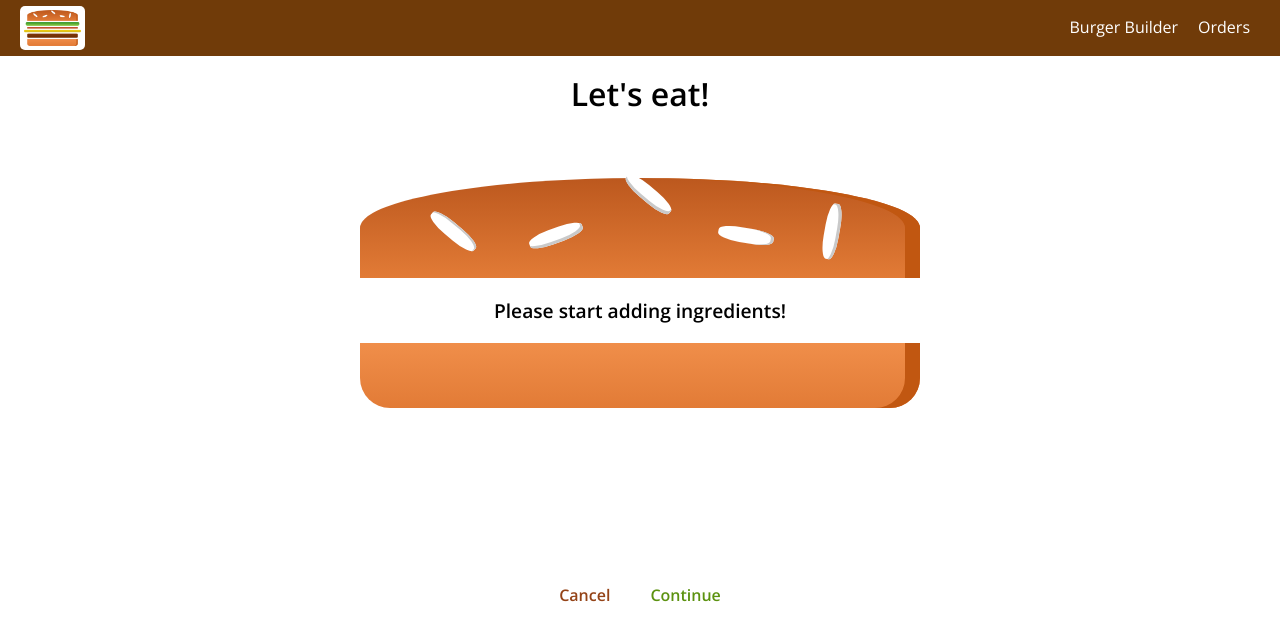
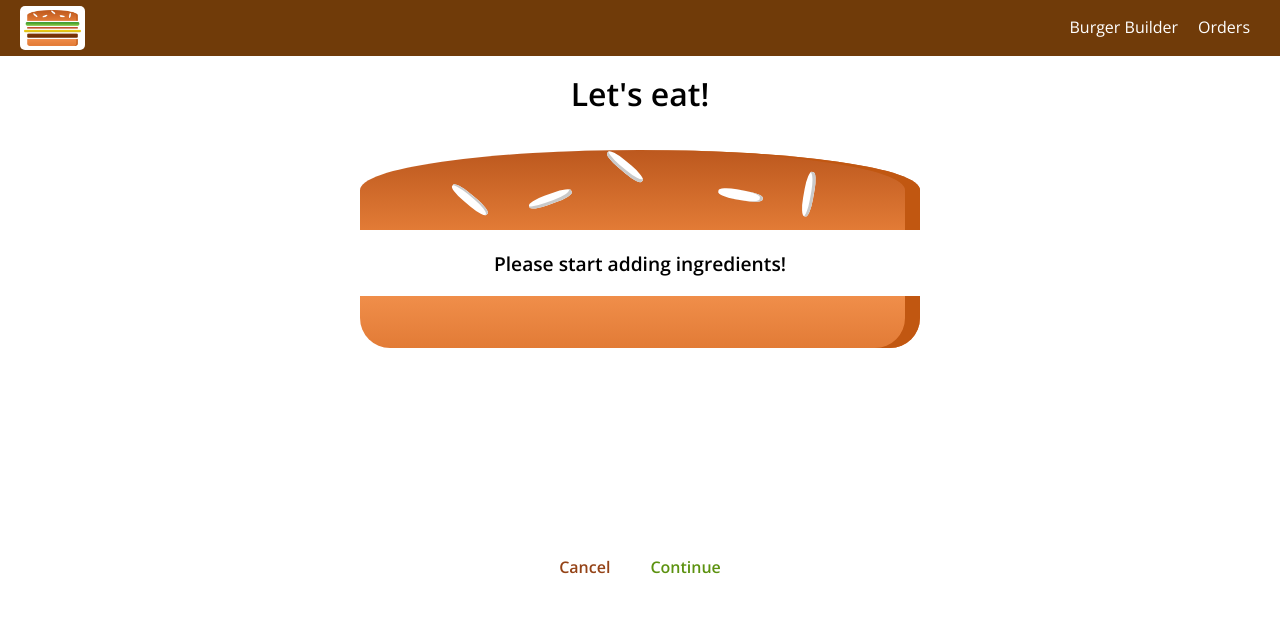
Before and after one commit to sapirMal/burger-app, a React app: page /checkout in a window 1280 px wide. Shown: the top 640 px of the page. Built offline with nearby package versions, Linux system fonts and the light colour scheme.

Commit message:
burger css

```diff
--- a/src/components/Burger/BuildControls/BuildControls.js
+++ b/src/components/Burger/BuildControls/BuildControls.js
@@ -3,12 +3,11 @@ import BuildControl from './BuildControl/BuildControl';
 import classes from './BuildControls.css';
 
 const controls = [
+    {label: 'Meat', type: 'meat'},
     {label: 'Salad', type: 'salad'},
     {label: 'Bacon', type: 'bacon'},
     {label: 'Cheese', type: 'cheese'},
-    {label: 'Meat', type: 'meat'},
-
-];
+    ];
 
 const buildControls = props => {
     return <div className={classes.BuildControls}>
--- a/src/components/Burger/Burger.css
+++ b/src/components/Burger/Burger.css
@@ -24,10 +24,7 @@
 
 @media (min-width: 1000px) and (min-height: 700px) {
     .Burger {
-        margin-top: 7%;
         width: 700px;
-        height: 500px;
-        /* margin-bottom: -1.5%; */
-        padding: 0;
+
     }
 }
--- a/src/components/Burger/BurgerIngredient/BurgerIngredient.css
+++ b/src/components/Burger/BurgerIngredient/BurgerIngredient.css
@@ -4,7 +4,7 @@
     background: linear-gradient(#F08E4A, #e27b36);
     border-radius: 0 0 30px 30px;
     box-shadow: inset -15px 0 #c15711;
-    margin: 2% auto;
+    margin: 0 auto;
 }
 
 .BreadTop {
@@ -18,12 +18,12 @@
 }
 
 .Seeds1 {
-    width: 10%;
-    height: 15%;
+    width: 8%;
+    height: 13%;
     position: absolute;
     background-color: white;
     left: 30%;
-    top: 50%;
+    top: 55%;
     border-radius: 40%;
     transform: rotate(-20deg);
     box-shadow: inset -2px -3px #c9c9c9;
@@ -56,8 +56,8 @@
   }
 
   .Seeds2 {
-    width: 10%;
-    height: 15%;
+    width: 8%;
+    height: 13%;
     position: absolute;
     background-color: white;
     left: 64%;
```
